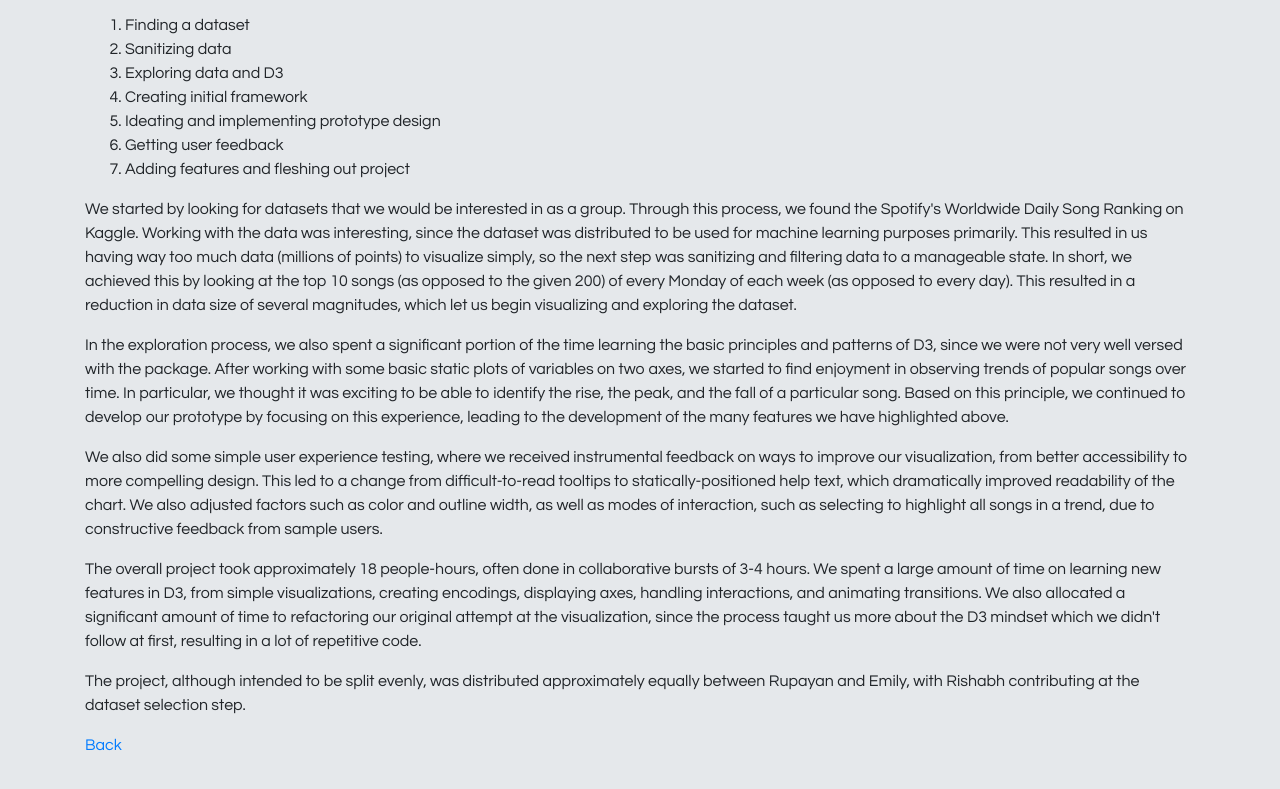
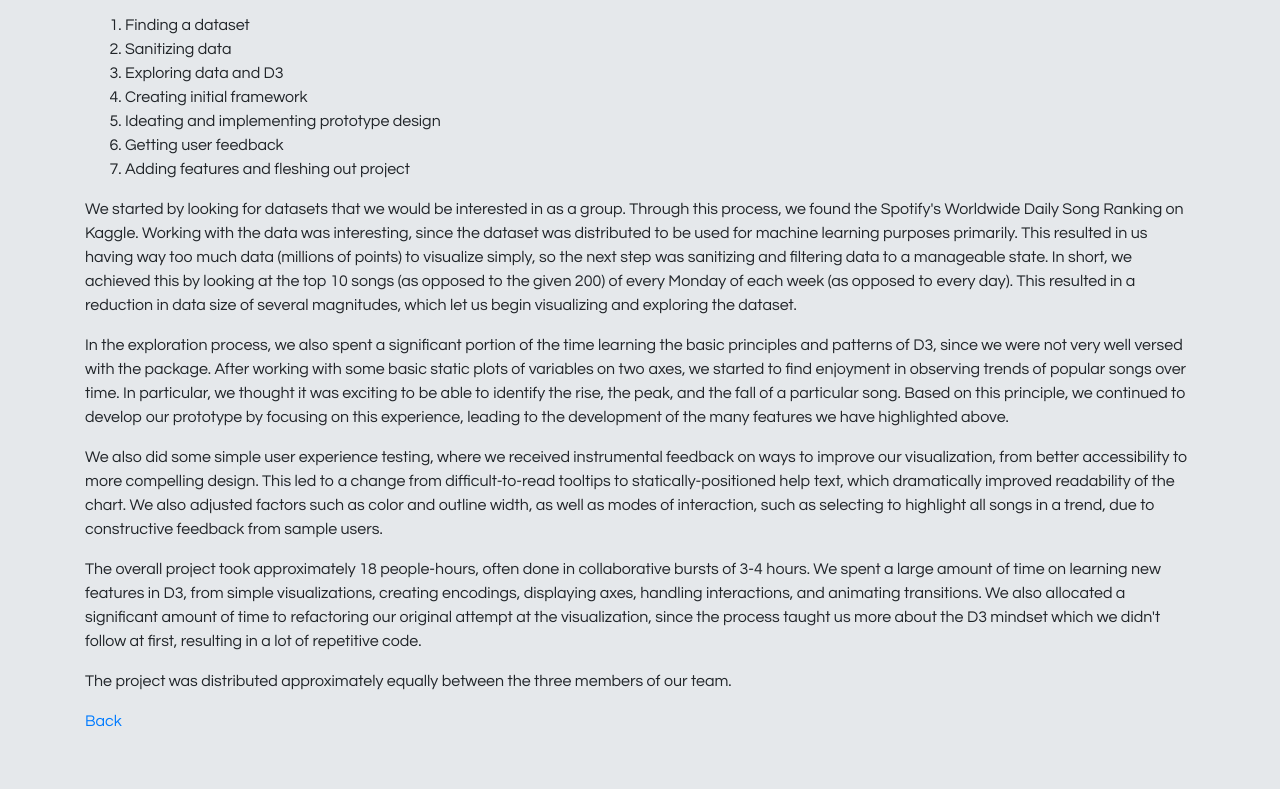
Before and after one commit to rneogy/Spotify-Explorer, a plain HTML site: page writeup.html in a window 1280 px wide. Shown: the part 528-1317 px from the top of the page. Drawn offline with nearby package versions, Linux system fonts and the light colour scheme.

Commit message:
update writeup

```diff
--- a/writeup.html
+++ b/writeup.html
@@ -52,7 +52,7 @@
         The overall project took approximately 18 people-hours, often done in collaborative bursts of 3-4 hours. We spent a large amount of time on learning new features in D3, from simple visualizations, creating encodings, displaying axes, handling interactions, and animating transitions. We also allocated a significant amount of time to refactoring our original attempt at the visualization, since the process taught us more about the D3 mindset which we didn't follow at first, resulting in a lot of repetitive code.
       </p>
       <p>
-        The project, although intended to be split evenly, was distributed approximately equally between Rupayan and Emily, with Rishabh contributing at the dataset selection step.
+        The project was distributed approximately equally between the three members of our team.
       </p>
       <a href="index.html">Back</a>
     </div>
```
